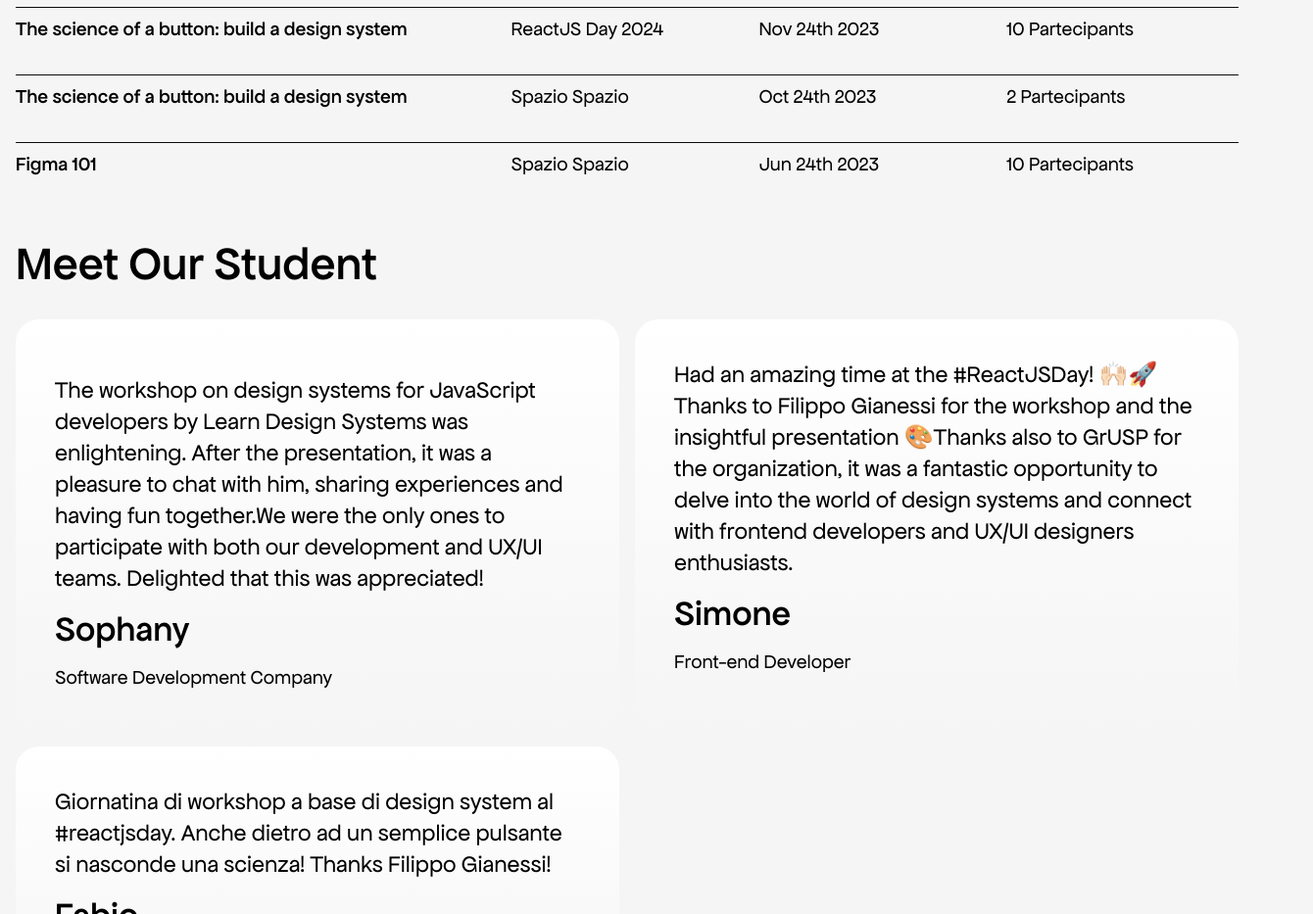
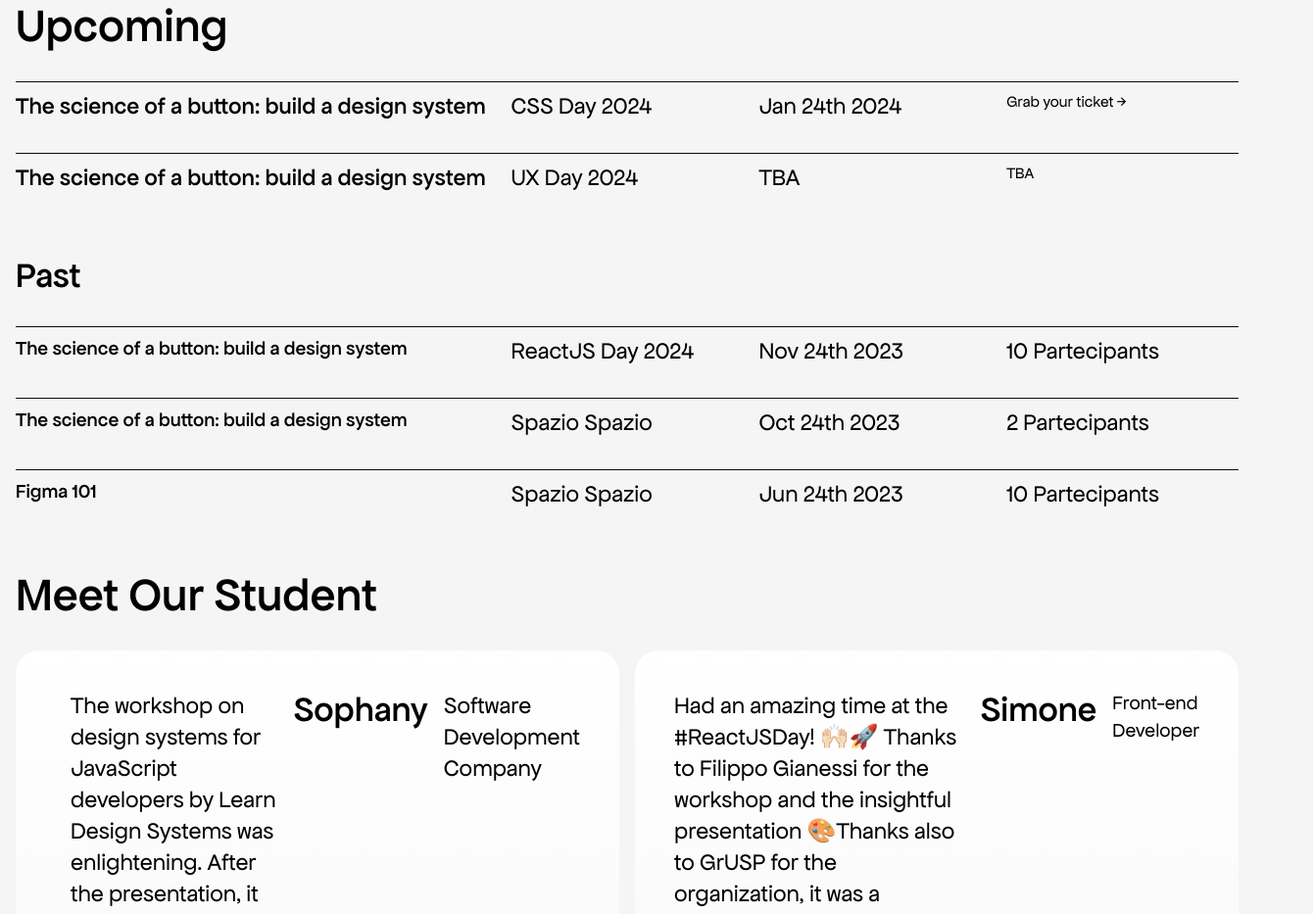
Before and after one commit to filippogianessi/lds, a website: page index.html in a window 1280 px wide. Shown: the part 1867-2800 px from the top of the page at 98% size, 1340 px wide, since content can reach past the window. Drawn offline with Linux system fonts and the light colour scheme; files whose address does not match are found by name.

Commit message:
responsive enanchements

```diff
--- a/index.html
+++ b/index.html
@@ -43,16 +43,16 @@
         </div>
         <div class="flex flex-col gap-4">
           <h3>Build a Design System</h3>
-          <p class="text-2xl">A one-day intensive workshop. You will learn the fundamental principles for creating an
+          <p>A one-day intensive workshop. You will learn the fundamental principles for creating an
             effective design system and how to integrate it into your team successfully.
           </p>
         </div>
         <div class="gap-2">
           <h3 class="text-emerald-950">320€</h3>
-          <p class="text-2xl">
+          <p>
             → Basic Figma skills required
           </p>
-          <p class="text-2xl">
+          <p>
             → 8 Seats available
           </p>
         </div>
@@ -70,17 +70,17 @@
         </div>
         <div class="flex flex-col gap-4">
           <h3>Figma 101</h3>
-          <p class="text-2xl">
+          <p>
             Learn Figma basics in 12 hours. You will be able to build an app
             prototype from wireframes to hi-fidelity interfaces with transitions and well-crafted components.
           </p>
         </div>
         <div class="gap-2">
           <h3 class="text-emerald-950">240€</h3>
-          <p class="text-2xl">
+          <p>
             → No skills required
           </p>
-          <p class="text-2xl">
+          <p>
             → 8 Seats available
           </p>
         </div>
@@ -94,19 +94,19 @@
       <div class="card card--highlight flex-col">
         <img src="src/icons/asterisk.svg" alt="">
         <h3>Grab your ticket</h3>
-        <p class="text-2xl">Select the course you want to start, follow the form and grab your ticket.</p>
+        <p>Select the course you want to start, follow the form and grab your ticket.</p>
         <button class="button button--primary">Start Here →</button>
       </div>
       <div class="card flex-col">
         <img src="src/icons/boom.svg" alt="">
         <h3>Booking reaches minimum</h3>
-        <p class="text-2xl">50% seat is the minimum for kickstarting a course, share it everywhere to make it start!</p>
+        <p>50% seat is the minimum for kickstarting a course, share it everywhere to make it start!</p>
         <button class="button button--secondary">Share</button>
       </div>
       <div class="card flex-col">
         <img src="src/icons/stars.svg" alt="">
         <h3>We schedule together</h3>
-        <p class="text-2xl">After reaching the minimum we’re going to define a date that suits every ticket holder.</p>
+        <p>After reaching the minimum we’re going to define a date that suits every ticket holder.</p>
         <button class="button button--secondary">Ask More Info</button>
       </div>
     </div>
@@ -115,36 +115,36 @@
     <h2>Upcoming</h2>
     <div class="border-t border-neutral-950 pt-2 grid lg:grid-cols-5 md:grid-cols-1 lg:gap-4 md:gap-2 ">
       <h5 class="text-2xl lg:col-span-2 md:col-span-1">The science of a button: build a design system</h5>
-      <p class="text-xl">CSS Day 2024</p>
-      <p class="text-xl">Jan 24th 2024</p>
-      <a href="https://2024.cssday.it/workshop/design-system.html" class="text-xl">Grab your ticket →</a>
+      <p>CSS Day 2024</p>
+      <p>Jan 24th 2024</p>
+      <a href="https://2024.cssday.it/workshop/design-system.html">Grab your ticket →</a>
     </div>
     <div class="border-t border-neutral-950 pt-2 grid lg:grid-cols-5 md:grid-cols-1 lg:gap-4 md:gap-2 ">
       <h5 class="text-2xl lg:col-span-2 md:col-span-1">The science of a button: build a design system</h5>
-      <p class="text-xl">UX Day 2024</p>
-      <p class="text-xl">TBA</p>
-      <a href="" class="text-xl">TBA</a>
+      <p>UX Day 2024</p>
+      <p>TBA</p>
+      <a href="">TBA</a>
     </div>
   </section>
   <section class="flex flex-col md:gap-8 sm:gap-4 gap-4 md:py-8 sm:py-4 py-4">
     <h3>Past</h3>
     <div class="border-t border-neutral-950 pt-2 grid lg:grid-cols-5 md:grid-cols-1 lg:gap-4 md:gap-2 ">
       <h5 class="text-xl lg:col-span-2 md:col-span-1">The science of a button: build a design system</h5>
-      <p class="text-xl">ReactJS Day 2024</p>
-      <p class="text-xl">Nov 24th 2023</p>
-      <a href="" class="text-xl">10 Partecipants</a>
+      <p>ReactJS Day 2024</p>
+      <p>Nov 24th 2023</p>
+      <p>10 Partecipants</p>
     </div>
     <div class="border-t border-neutral-950 pt-2 grid lg:grid-cols-5 md:grid-cols-1 lg:gap-4 md:gap-2 ">
       <h5 class="text-xl lg:col-span-2 md:col-span-1">The science of a button: build a design system</h5>
-      <p class="text-xl">Spazio Spazio</p>
-      <p class="text-xl">Oct 24th 2023</p>
-      <a href="" class="text-xl">2 Partecipants</a>
+      <p>Spazio Spazio</p>
+      <p>Oct 24th 2023</p>
+      <p>2 Partecipants</p>
     </div>
     <div class="border-t border-neutral-950 pt-2 grid lg:grid-cols-5 md:grid-cols-1 lg:gap-4 md:gap-2 ">
       <h5 class="text-xl lg:col-span-2 md:col-span-1">Figma 101</h5>
-      <p class="text-xl">Spazio Spazio</p>
-      <p class="text-xl">Jun 24th 2023</p>
-      <a href="" class="text-xl">10 Partecipants</a>
+      <p>Spazio Spazio</p>
+      <p>Jun 24th 2023</p>
+      <p>10 Partecipants</p>
     </div>
   </section>
   <section class="flex flex-col md:gap-8 sm:gap-4 gap-4 md:py-8 sm:py-4 py-4">
@@ -152,17 +152,17 @@
     <div class="grid md:grid-cols-2 sm:grid-cols-1 grid-cols-1 gap-4">
       <div class="card flex-col">
         <img src="" alt="">
-        <p class="text-2xl">
+        <p>
           The workshop on design systems for JavaScript developers by Learn Design Systems
           was enlightening. After the presentation, it was a pleasure to chat with him, sharing
           experiences and having fun together.We were the only ones to participate with both our
           development and UX/UI teams. Delighted that this was appreciated!
         </p>
         <h3>Sophany</h3>
-        <p class="text-xl">Software Development Company</p>
+        <p>Software Development Company</p>
       </div>
       <div class="card flex-col">
-        <p class="text-2xl">
+        <p>
           Had an amazing time at the #ReactJSDay! 🙌🏻🚀 Thanks to Filippo Gianessi
           for the workshop and the insightful presentation 🎨Thanks also to GrUSP for the
           organization, it was a fantastic opportunity to delve into the world of design systems
@@ -172,7 +172,7 @@
         <p class="text-xl">Front-end Developer</p>
       </div>
       <div class="card flex-col">
-        <p class="text-2xl">
+        <p>
           Giornatina di workshop a base di design system al #reactjsday. Anche dietro ad un
           semplice pulsante si nasconde una scienza! Thanks Filippo Gianessi!
         </p>
@@ -186,7 +186,7 @@
     <div class="grid md:grid-cols-2 sm:grid-cols-1 grid-cols-1 gap-4">
       <img src="src/me.jpeg" alt="" class="rounded-3xl hover:saturate-50 transition ease-in-out">
       <div class="card flex-col">
-        <p class="text-2xl">
+        <p>
           Hi there 👋, my name is Filippo Gianessi, I’m a senior product designer and agile enthusiast.
            I lead design departement at Spreaker from iHeart and I mentor startups at CLab.
           I started using Figma and Design Systems in 2017, never stopped since. I ran together with Alla Kholmatova her
@@ -194,7 +194,7 @@
           I have some.
         </p>
         <h3>Filippo Gianessi</h3>
-        <p class="text-xl">Founder of Learn Design Systems</p>
+        <p>Founder of Learn Design Systems</p>
       </div>
     </div>
   </section>
--- a/src/input.css
+++ b/src/input.css
@@ -36,7 +36,7 @@ section {
 }
 
 .card {
-  @apply md:p-10 sm:p-8 p-8 flex md:gap-4 sm:gap-2 gap-2 items-start rounded-3xl bg-gradient-to-b from-white to-neutral-100;
+  @apply md:p-10 sm:p-6 p-6 flex md:flex-row sm:flex-col flex-col md:gap-4 sm:gap-2 gap-2 items-start rounded-3xl bg-gradient-to-b from-white to-neutral-100;
 }
 .card--highlight {
   @apply bg-gradient-to-b from-yellow-50 to-neutral-100;
@@ -73,3 +73,7 @@ h4 {
 h5 {
   @apply lg:text-xl md:text-lg text-lg;
 }
+
+p {
+  @apply lg:text-2xl md:text-xl text-xl;
+}
```
Also changed, not shown: dist/output.css.
